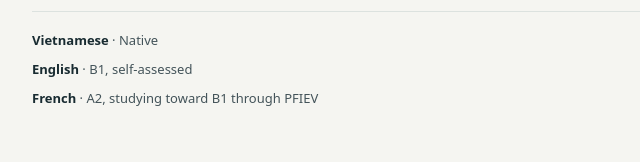
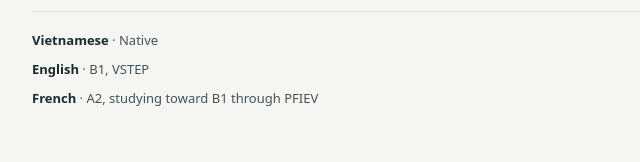
Before and after one commit to le-minh-hiep/le-minh-hiep.github.io, a plain HTML site: page index.html in a window 1280 px wide. Shown: the part 3771-3933 px from the top of the page, 320-960 px from the left. Drawn offline with Linux system fonts and the light colour scheme.

Commit message:
Update English language proficiency description

```diff
--- a/index.html
+++ b/index.html
@@ -437,7 +437,7 @@
         <h3 class="subheading">Languages</h3>
         <ul class="language-list">
           <li><strong>Vietnamese</strong> · Native</li>
-          <li><strong>English</strong> · B1, self-assessed</li>
+          <li><strong>English</strong> · B1, VSTEP</li>
           <li><strong>French</strong> · A2, studying toward B1 through PFIEV</li>
         </ul>
       </section>
```
